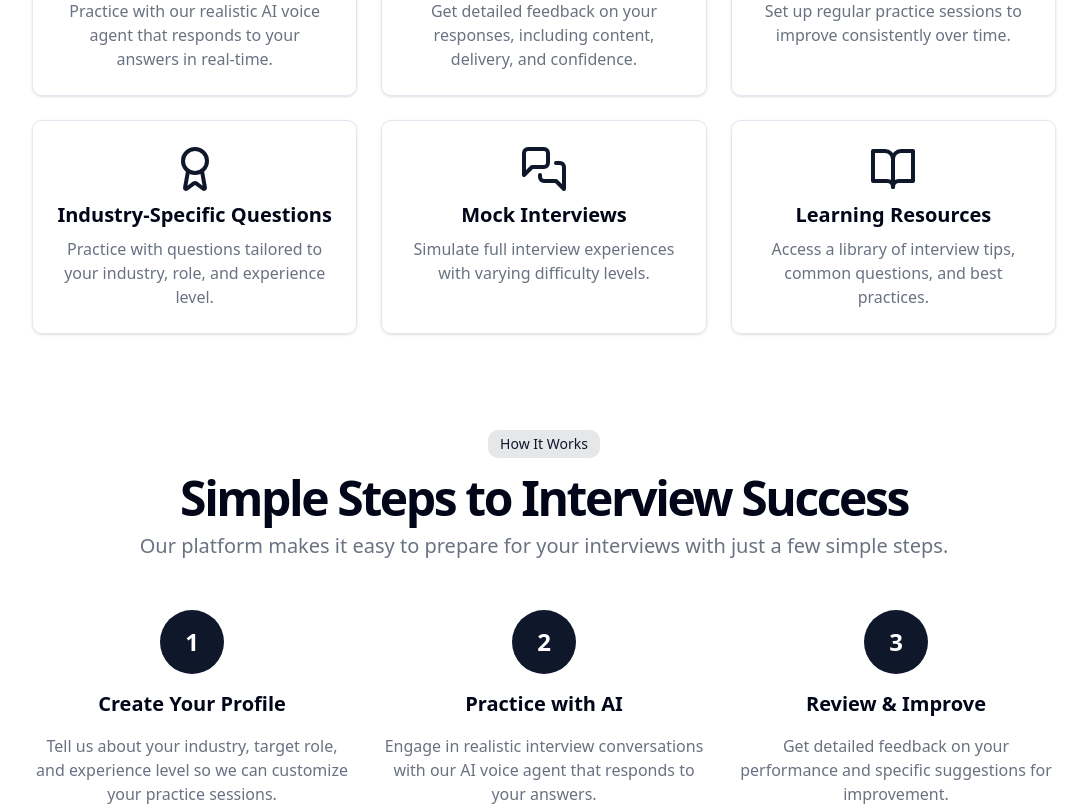
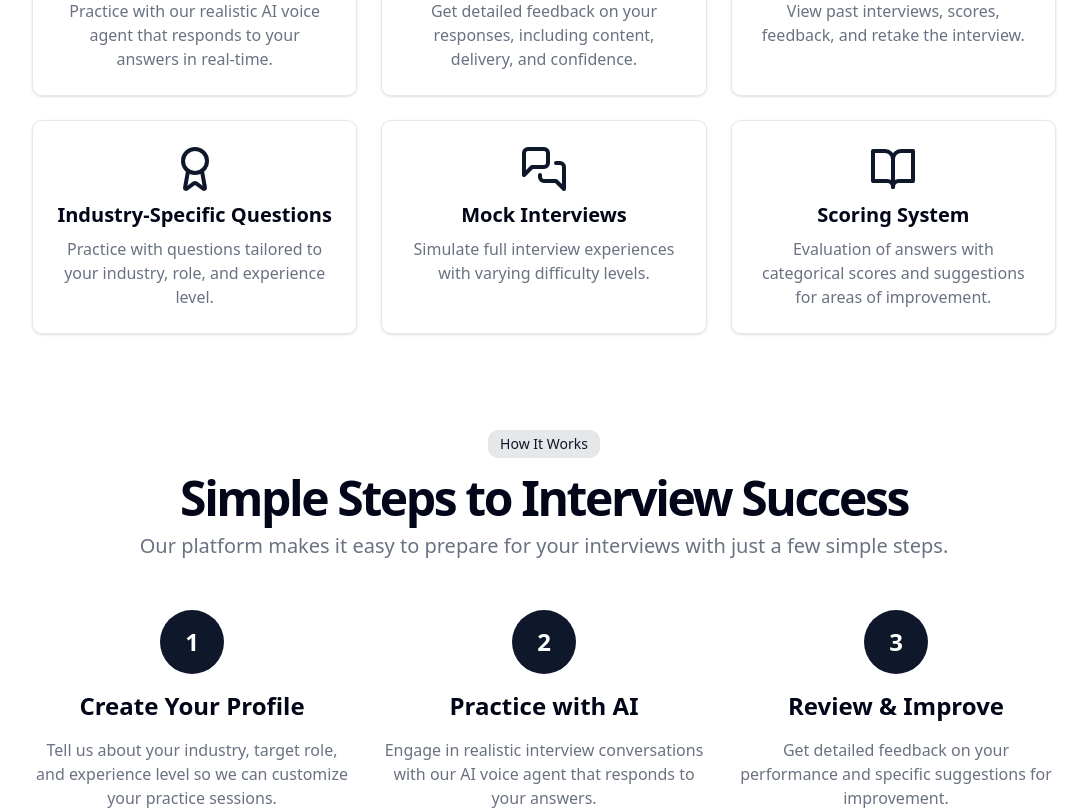
Before and after one commit to sada7070/CrackWithAI, a Next.js app: page / in a window 1280 px wide. Shown: the part 1060-1870 px from the top of the page, without its empty margins (96-1183 px from the left). Built offline with nearby package versions, Linux system fonts and the light colour scheme.

Commit message:
made cards dynamic

```diff
--- a/app/lib/generalAction.ts
+++ b/app/lib/generalAction.ts
@@ -133,7 +133,6 @@ export async function createFeedback(params: CreateFeedbackParams) {
 /*------------------------------------------------------------------------------------------------------------------------------ */
 
 import { Feedback } from "@/components/interviewCard";
-import { object } from "zod";
 
 interface GetFeedback {
   interviewId: string;
--- a/components/homePage/components/features.tsx
+++ b/components/homePage/components/features.tsx
@@ -1,3 +1,4 @@
+import { FeaturesCard } from "@/components/ui/featuresCard";
 import { Award, Calendar, CheckCircle, Mic } from "lucide-react";
 
 export function Features() {
@@ -15,36 +16,35 @@ export function Features() {
           </p>
         </div>
       </div>
-      <div className="mx-auto grid max-w-5xl grid-cols-1 gap-6 md:grid-cols-2 lg:grid-cols-3 mt-12">
-        <div className="flex flex-col items-center space-y-2 rounded-lg border p-6 shadow-sm">
-          <Mic className="h-12 w-12 text-primary" />
-          <h3 className="text-xl font-bold">AI Voice Interaction</h3>
-          <p className="text-center text-gray-500">
-            Practice with our realistic AI voice agent that responds to your answers in real-time.
-          </p>
-        </div>
-        <div className="flex flex-col items-center space-y-2 rounded-lg border p-6 shadow-sm">
-          <CheckCircle className="h-12 w-12 text-primary" />
-          <h3 className="text-xl font-bold">Instant Feedback</h3>
-          <p className="text-center text-gray-500">
-            Get detailed feedback on your responses, including content, delivery, and confidence.
-          </p>
-        </div>
-        <div className="flex flex-col items-center space-y-2 rounded-lg border p-6 shadow-sm">
-          <Calendar className="h-12 w-12 text-primary" />
-          <h3 className="text-xl font-bold">Scheduled Sessions</h3>
-          <p className="text-center text-gray-500">
-            Set up regular practice sessions to improve consistently over time.
-          </p>
-        </div>
-        <div className="flex flex-col items-center space-y-2 rounded-lg border p-6 shadow-sm">
-          <Award className="h-12 w-12 text-primary" />
-          <h3 className="text-xl font-bold">Industry-Specific Questions</h3>
-          <p className="text-center text-gray-500">
-            Practice with questions tailored to your industry, role, and experience level.
-          </p>
-        </div>
-        <div className="flex flex-col items-center space-y-2 rounded-lg border p-6 shadow-sm">
+      < div className="mx-auto grid max-w-5xl grid-cols-1 gap-6 md:grid-cols-2 lg:grid-cols-3 mt-12">
+        <FeaturesCard
+          label="AI Voice Interaction"
+          content=" Practice with our realistic AI voice agent that responds to your answers in real-time."
+          icon={<Mic className="h-12 w-12 text-primary" />}
+        />
+
+        <FeaturesCard
+          label="Instant Feedback"
+          content="Get detailed feedback on your responses, including content, delivery, and confidence."
+          icon={<CheckCircle className="h-12 w-12 text-primary" />}
+        />
+
+        <FeaturesCard
+          label="Interview History"
+          content="View past interviews, scores, feedback, and retake the interview."
+          icon={<Calendar className="h-12 w-12 text-primary" />}
+        />
+
+        <FeaturesCard
+          label="Industry-Specific Questions"
+          content="Practice with questions tailored to your industry, role, and experience level."
+          icon={<Award className="h-12 w-12 text-primary" />}
+        />
+
+        <FeaturesCard
+          label="Mock Interviews"
+          content="Simulate full interview experiences with varying difficulty levels."
+          icon={
             <svg
               xmlns="http://www.w3.org/2000/svg"
               width="24"
@@ -60,12 +60,13 @@ export function Features() {
               <path d="M14 9a2 2 0 0 1-2 2H6l-4 4V4c0-1.1.9-2 2-2h8a2 2 0 0 1 2 2v5Z" />
               <path d="M18 9h2a2 2 0 0 1 2 2v11l-4-4h-6a2 2 0 0 1-2-2v-1" />
             </svg>
-          <h3 className="text-xl font-bold">Mock Interviews</h3>
-          <p className="text-center text-gray-500">
-            Simulate full interview experiences with varying difficulty levels.
-          </p>
-        </div>
-        <div className="flex flex-col items-center space-y-2 rounded-lg border p-6 shadow-sm">
+          }
+        />
+
+        <FeaturesCard
+          label="Scoring System"
+          content="Evaluation of answers with categorical scores and suggestions for areas of improvement."
+          icon={
             <svg
               xmlns="http://www.w3.org/2000/svg"
               width="24"
@@ -81,11 +82,8 @@ export function Features() {
               <path d="M2 3h6a4 4 0 0 1 4 4v14a3 3 0 0 0-3-3H2z" />
               <path d="M22 3h-6a4 4 0 0 0-4 4v14a3 3 0 0 1 3-3h7z" />
             </svg>
-          <h3 className="text-xl font-bold">Learning Resources</h3>
-          <p className="text-center text-gray-500">
-            Access a library of interview tips, common questions, and best practices.
-          </p>
-        </div>
+          }
+        />
       </div>
     </div>
   </section>
--- a/components/homePage/components/howItWorks.tsx
+++ b/components/homePage/components/howItWorks.tsx
@@ -1,3 +1,4 @@
+import { SimpleCard } from "@/components/ui/simpleCard";
 import { Play } from "lucide-react";
 import Image from "next/image";
 
@@ -16,35 +17,22 @@ export function HowItWorks(){
                 </div>
             </div>
         <div className="mx-auto grid max-w-5xl grid-cols-1 gap-8 md:grid-cols-3 mt-12">
-            <div className="flex flex-col items-center space-y-4">
-                <div className="flex h-16 w-16 items-center justify-center rounded-full bg-primary text-white dark:text-black text-2xl font-bold">
-                    1
-                </div>
-                <h3 className="text-xl font-bold">Create Your Profile</h3>
-                <p className="text-center text-gray-500">
-                    Tell us about your industry, target role, and experience level so we can customize your practice
-                    sessions.
-                </p>
-            </div>
-            <div className="flex flex-col items-center space-y-4">
-                <div className="flex h-16 w-16 items-center justify-center rounded-full bg-primary text-white dark:text-black text-2xl font-bold">
-                    2
-                </div>
-                <h3 className="text-xl font-bold">Practice with AI</h3>
-                <p className="text-center text-gray-500">
-                    Engage in realistic interview conversations with our AI voice agent that responds to your answers.
-                </p>
-            </div>
-            <div className="flex flex-col items-center space-y-4">
-                <div className="flex h-16 w-16 items-center justify-center rounded-full bg-primary text-white dark:text-black text-2xl font-bold">
-                    3
-                </div>
-                <h3 className="text-xl font-bold">Review & Improve</h3>
-                <p className="text-center text-gray-500">
-                    Get detailed feedback on your performance and specific suggestions for improvement.
-                </p>
-            </div>
+            <SimpleCard num={1}
+                  label="Create Your Profile"
+                  content="Tell us about your industry, target role, and experience level so we can customize your practice sessions."
+            />
+
+            <SimpleCard num={2}
+                  label="Practice with AI"
+                  content="Engage in realistic interview conversations with our AI voice agent that responds to your answers."
+            />
+
+            <SimpleCard num={3}
+                  label="Review & Improve"
+                  content="Get detailed feedback on your performance and specific suggestions for improvement."
+            />
         </div>
+
         <div className="mt-16 flex justify-center">
             <div className="relative rounded-lg overflow-hidden shadow-xl">
             <Image
--- /dev/null
+++ b/components/ui/featuresCard.tsx
@@ -0,0 +1,17 @@
+import React from "react";
+
+interface FeaturesCardProps {
+    label: string;
+    content: string;
+    icon: React.ReactNode;
+}
+
+export function FeaturesCard({label, content, icon}: FeaturesCardProps) {
+    return <div className="flex flex-col items-center space-y-2 rounded-lg border p-6 shadow-sm">
+      <div>{icon}</div>
+      <h3 className="text-xl font-bold">{label}</h3>
+      <p className="text-center text-gray-500">
+        {content}
+      </p>
+  </div>
+}
--- /dev/null
+++ b/components/ui/simpleCard.tsx
@@ -0,0 +1,17 @@
+interface SimpleCradProps {
+    num: number;
+    label: string;
+    content: string
+}
+
+export function SimpleCard({num, label, content}: SimpleCradProps) {
+    return <div className="flex flex-col items-center space-y-4">
+        <div className="flex h-16 w-16 items-center justify-center rounded-full bg-primary text-white dark:text-black text-2xl font-bold">
+            {num}
+        </div>
+        <h3 className="text-2xl font-bold">{label}</h3>
+        <p className="text-center text-gray-500">
+            {content}
+        </p>
+</div>
+}
```
Lines whose indentation alone changed are shown as unchanged.
